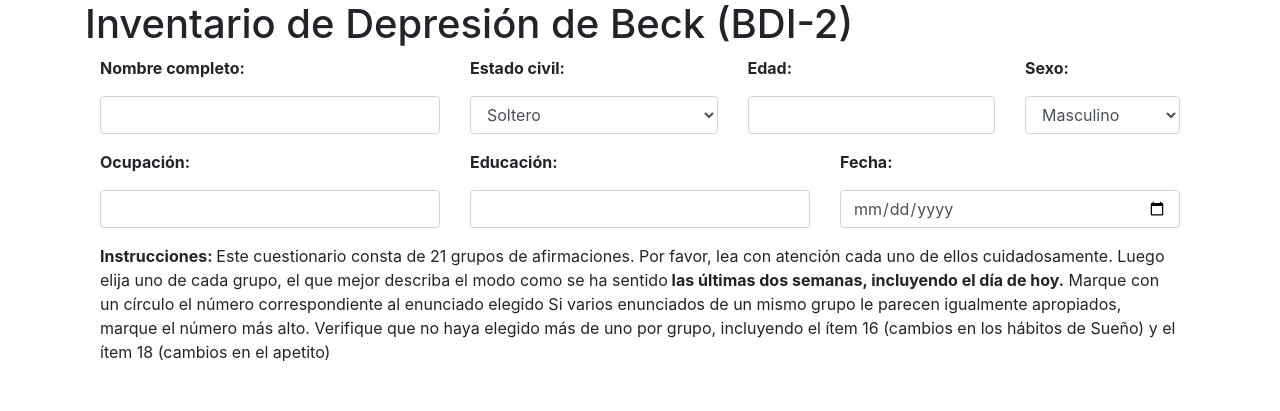
After one commit to 0xdee60/swadd, a Django app: page /prueba/realizarprueba/ in a window 1280 px wide. The commit adds this page. Shown: the top 411 px of the page. Run offline with Django 4.2, Linux system fonts and the light colour scheme; some libraries are stand-ins or nearby versions.

Commit message:
realizar prueba 15%

```diff
--- a/swadd/pruebas/urls.py
+++ b/swadd/pruebas/urls.py
@@ -2,5 +2,5 @@ from django.urls import path
 from . import views
 
 urlpatterns = [
-    path('lista/', views.usuarioregister, name="usuario_register")
+    path('realizarprueba/', views.usuario_realizar_prueba, name="usuario_realizar_prueba")
 ]
--- a/swadd/pruebas/views.py
+++ b/swadd/pruebas/views.py
@@ -1,5 +1,5 @@
 from django.shortcuts import render
 
 # Create your views here.
-def usuarioregister(request):
-    return render(request, 'usuarioregister.html')
+def usuario_realizar_prueba(request):
+    return render(request, 'usuario_realizar_prueba.html')
--- a/templates/home.html
+++ b/templates/home.html
@@ -3,6 +3,6 @@
     <h1>SWADD</h1>
     <h2>Bienvenido...</h2>
     <div class="container">
-        <a href="{% url 'usuario_register' %}">Comenzar</a>
+        <a href="{% url 'usuario_realizar_prueba' %}">Comenzar</a>
     </div>
 {% endblock content%}
--- /dev/null
+++ b/templates/usuario_realizar_prueba.html
@@ -0,0 +1,79 @@
+{% extends 'template.html' %}
+{% block content %}
+    <form action ="">
+        <div class="container">
+            <h1 class="title">Inventario de Depresión de Beck (BDI-2)</h1>
+            <div class="container">
+                <div class="row form-group">
+                    <div class="col-md-4">
+                        <p><strong>Nombre completo: </strong></p>
+                        <input class="form-control" type="text" name="nombre_completo" />
+                    </div>
+                    <div class="col-md-3">
+                        <p><strong>Estado civil: </strong></p>
+                        <select class="form-control" type="text" name="estado_civil" >
+                            <option value="S">Soltero</option>
+                            <option value="C">Casado</option>
+                            <option value="V">Viudo</option>
+                            <option value="D">Divorciado</option>
+                            <option value="Co">Conviviente</option>
+                        </select>
+                    </div>
+                    <div class="col-md-3">
+                        <p><strong>Edad: </strong></p>
+                        <input class="form-control" type="number" name="edad" />
+                    </div>
+                    <div class="col-md-2">
+                        <p><strong>Sexo: </strong></p>
+                        <select class="form-control" type="text" name="sexo" >
+                            <option value="M">Masculino</option>
+                            <option value="F">Femenino</option>
+                        </select>
+                    </div>
+                </div>
+
+
+                <div class="row form-group">
+                    <div class="col-md-4">
+                        <p><strong>Ocupación: </strong></p>
+                        <input class="form-control" type="text" name="ocupacion" />
+                    </div>
+                    <div class="col-md-4">
+                        <p><strong>Educación: </strong></p>
+                        <input class="form-control" type="text" name="educacion" />
+                    </div>
+                    <div class="col-md-4">
+                        <p><strong>Fecha: </strong></p>
+                        <input class="form-control" type="date" value=""/>
+                    </div>
+                </div>
+
+
+                <div class="row form-group">
+                    <div class="col">
+                        <p>
+                            <strong>Instrucciones: </strong> Este cuestionario consta de 21 grupos de afirmaciones. Por favor, lea con
+                            atención cada uno de ellos cuidadosamente. Luego elija uno de cada grupo, el que mejor
+                            describa el modo como se ha sentido<strong> las últimas dos semanas, incluyendo el día de hoy.</strong>
+                            Marque con un círculo el número correspondiente al enunciado elegido Si varios
+                            enunciados de un mismo grupo le parecen igualmente apropiados, marque el número más
+                            alto. Verifique que no haya elegido más de uno por grupo, incluyendo el ítem 16 (cambios
+                            en los hábitos de Sueño) y el ítem 18 (cambios en el apetito)
+                        </p>
+                    </div>
+                </div>
+
+
+                <div class="row form-group">
+                    <div class="col">
+                        <p>
+                            <strong></strong>
+                        </p>
+                    </div>
+                </div>
+
+
+            </div>
+        </div>
+    </form>
+{% endblock content%}
--- a/templates/usuarioregister.html
+++ /dev/null
@@ -1,5 +0,0 @@
-{% extends 'template.html' %}
-{% block content %}
-    <h1>Registro de usuario</h1>
-
-{% endblock content%}
```
Also changed, not shown: swadd/accounts/admin.py (+12 -1 lines), swadd/pruebas/admin.py (+7 -1 lines), swadd/pruebas/models.py (+18 -9 lines).
